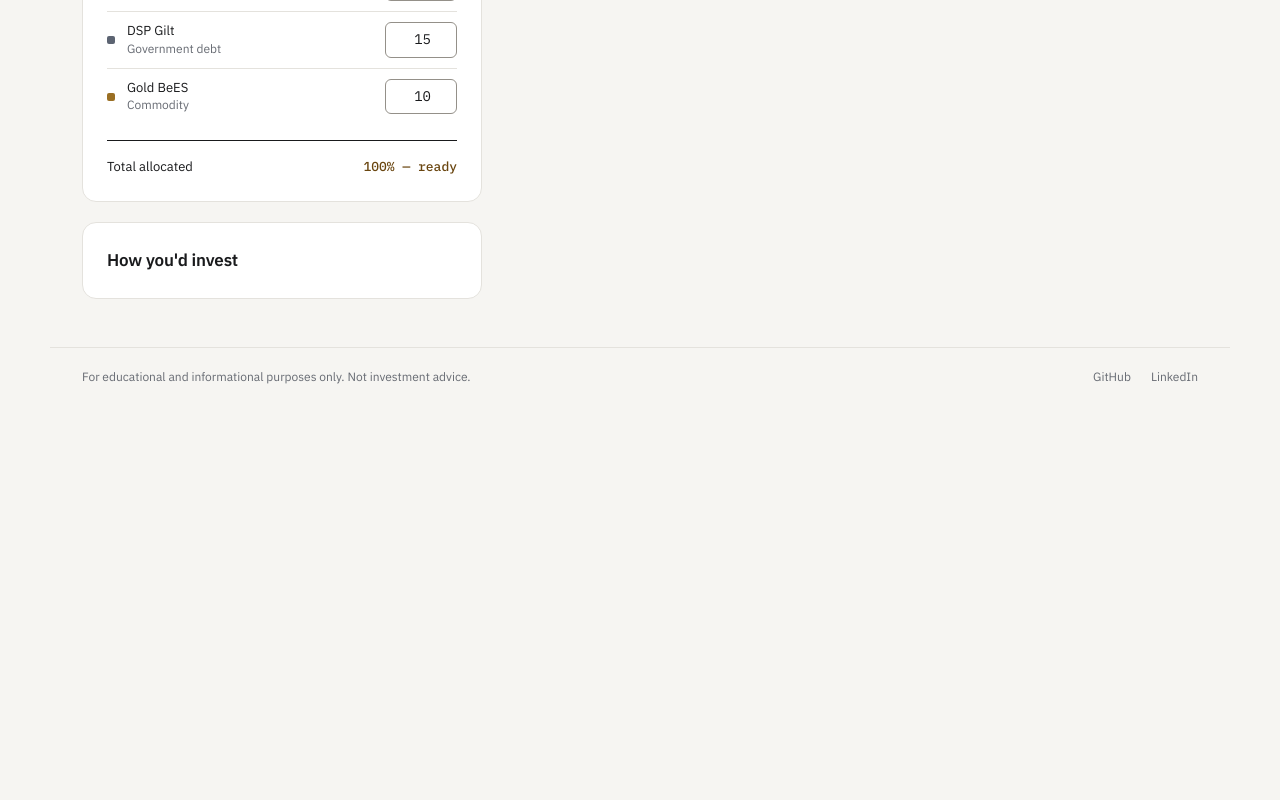
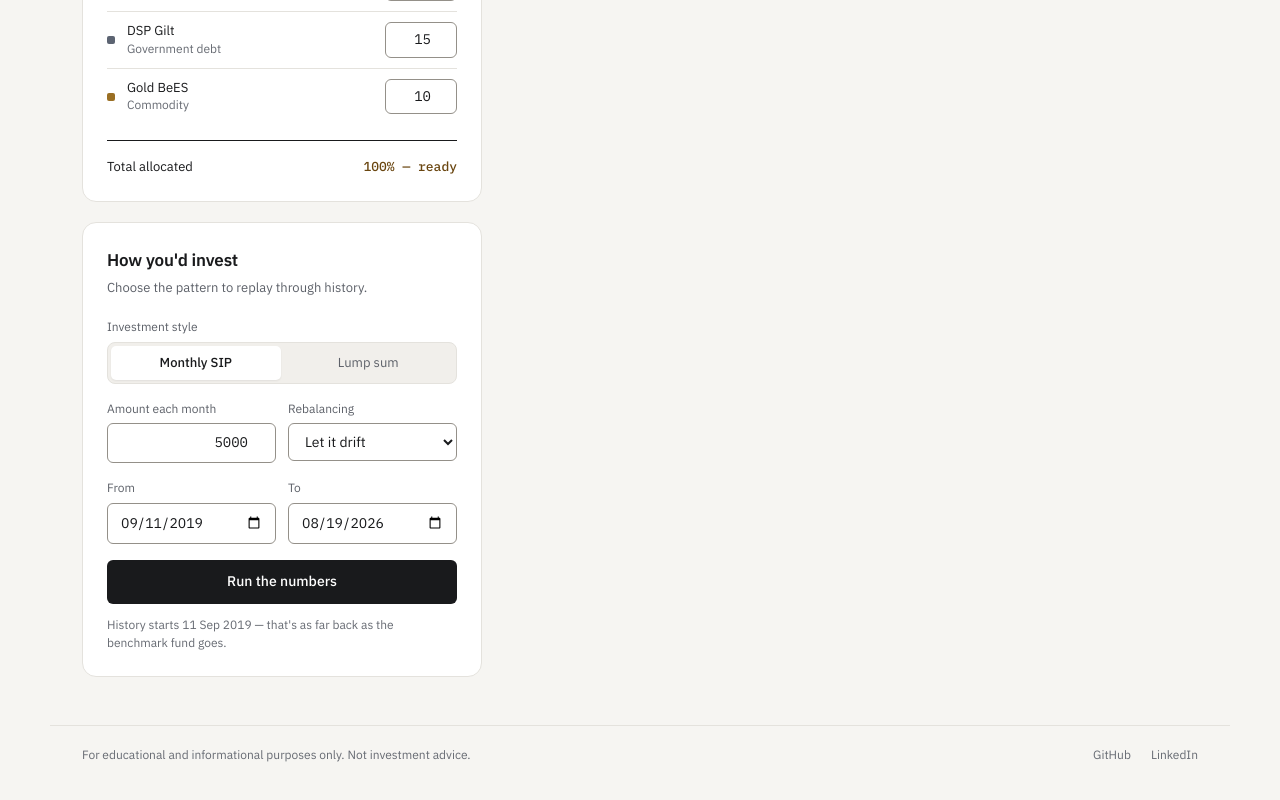
Before and after one commit to shubh0710/corpus, a React (Vite) app: page / in a window 1280 px wide. Shown: the part 488-1288 px from the top of the page. Before the commit the page ends 922 px from the top, so only its background shows below. Built offline with nearby package versions, Linux system fonts and the light colour scheme.

Commit message:
fest: Built the Card 2 fully reactive but no backend yet

```diff
--- a/src/App.jsx
+++ b/src/App.jsx
@@ -8,6 +8,10 @@ import Footer from "./components/Footer";
 import { FUNDS } from "./lib/funds";
 import "./App.css";
 
+// App is the top of the page. Every card is its own component in
+// /components, and App's job is to put them together and to hold the
+// data that more than one card needs (the shares and the plan).
+
 // The starting shares, built once as one object keyed by scheme code:
 // { 118778: 25, 118989: 15, ... }
 // It sits outside App() so it's built once, not on every re-render.
@@ -15,6 +19,18 @@ const initialShares = {};
 for (const fund of FUNDS) {
   initialShares[fund.schemeCode] = fund.defaultShare;
 }
+
+// The starting choices for the "How you'd invest" card.
+// SIP and lump sum each get their own amount, so flipping between the
+// two modes doesn't throw away what the person typed in the other one.
+const initialPlan = {
+  style: "sip",
+  sipAmount: 5000,
+  lumpsumAmount: 100000,
+  rebalancing: "let_it_drift",
+  from: "2019-09-11",
+  to: "2026-08-19"
+};
 
 function App() {
   // The one place that remembers every fund's share. It lives here in App
@@ -35,15 +51,36 @@ function App() {
     setShares({ ...shares, [schemeCode]: value });
   }
 
+  // Same idea as `shares`, but for the "How you'd invest" card.
+  // `plan` is what's chosen right now, `setPlan` is how we change it.
+  const [plan, setPlan] = useState(initialPlan);
+
+  // Any box in that card calls this. `field` says which one changed
+  // ("style", "sipAmount", "from"...) and `value` is what it changed to.
+  function handlePlanChange(field, value) {
+    setPlan({ ...plan, [field]: value });
+  }
+
+  // Runs when the form is submitted, which happens when someone clicks
+  // "Run the numbers" or presses Enter inside a box.
+  function handleSubmit(event) {
+    // Left alone, the browser would send the form off and reload the page,
+    // and everything typed so far would disappear. This stops that.
+    event.preventDefault();
+    console.log("shares:", shares);
+    console.log("plan:", plan);
+  }
+
   return (
     <>
       <Header />
       <main>
-        {/* Left column: the form cards */}
-        <form className="col">
+        {/* Left column: the form cards. onSubmit is what catches the button click */}
+        <form className="col" onSubmit={handleSubmit}>
           {/* Pass the shares down, plus the function a row calls to change one */}
           <BuildYourMix shares={shares} onShareChange={handleShareChange} />
-          <HowYoudInvest />
+          {/* Give the "How you'd invest" card the current plan so its boxes can show it, plus the function they call to change it */}
+          <HowYoudInvest plan={plan} onPlanChange={handlePlanChange} />
         </form>
 
         {/* Right column: the result cards */}
--- /dev/null
+++ b/src/components/HowYoudInvest.css
@@ -0,0 +1,81 @@
+.field-label {
+    display: block;
+    font-size: 12px;
+    color: var(--color-text-secondary);
+    margin-bottom: 5px;
+}
+
+.style-field {
+    margin-bottom: var(--space-4);
+}
+
+.seg {
+    display: flex;
+    gap: 3px;
+    padding: 3px;
+    background-color: var(--color-sunken);
+    border: 1px solid var(--color-border);
+    border-radius: var(--radius-md);
+}
+
+.radio-wrap {
+    position: relative;
+    flex: 1;
+}
+
+.radio-wrap input[type="radio"] {
+    position: absolute;
+    inset: 0;
+    opacity: 0;
+    cursor: pointer;
+}
+
+.radio-wrap label {
+    display: block;
+    text-align: center;
+    padding: 7px var(--space-2);
+    font-size: 13px;
+    color: var(--color-text-secondary);
+    border-radius: 5px;
+    cursor: pointer;
+    transition: background-color 0.18s, color 0.18s, box-shadow 0.18s;
+}
+
+.radio-wrap input[type="radio"]:checked+label {
+    background-color: var(--color-surface);
+    color: var(--color-text-primary);
+    font-weight: 500;
+    box-shadow: var(--shadow-lift);
+}
+
+/* the radio itself is invisible, so the ring goes on its label */
+.radio-wrap input[type="radio"]:focus-visible+label {
+    outline: 2px solid var(--color-brass);
+    outline-offset: 1px;
+}
+
+.field-row {
+    display: grid;
+    grid-template-columns: 1fr 1fr;
+    gap: var(--space-3);
+    margin-bottom: var(--space-4);
+}
+
+.field {
+    min-width: 0;
+}
+
+.btn-primary {
+    width: 100%;
+    padding: 11px;
+    font-size: 14px;
+    font-weight: 500;
+    border-radius: var(--radius-sm);
+    background-color: var(--color-text-primary);
+    color: var(--color-surface);
+    transition: opacity 0.15s;
+}
+
+.btn-primary:hover {
+    opacity: 0.87;
+}
--- a/src/components/HowYoudInvest.jsx
+++ b/src/components/HowYoudInvest.jsx
@@ -1,8 +1,98 @@
-export default function HowYoudInvest() {
+import "./HowYoudInvest.css";
+
+// The two investment styles, kept as data so the radio buttons can be
+// built with .map() instead of writing each one out by hand.
+// `value` is what gets saved in the plan, `label` is the text people see.
+const STYLE_OPTIONS = [
+    { value: "sip", label: "Monthly SIP" },
+    { value: "lumpsum", label: "Lump sum" }
+];
+
+// The dropdown's choices, kept as data the same way: `value` is what gets
+// saved in the plan, `label` is the text in the list. A third choice later
+// would just be one more line here.
+const REBALANCING_OPTIONS = [
+    { value: "let_it_drift", label: "Let it drift" },
+    { value: "rebalance_yearly", label: "Rebalance yearly" }
+];
+
+// This card doesn't remember anything itself. `plan` (what's chosen right
+// now) comes down from App, and `onPlanChange` is the function we call
+// to tell App that something changed.
+export default function HowYoudInvest({ plan, onPlanChange }) {
+    // SIP and lump sum each keep their own amount inside the plan. The amount
+    // box shows and edits whichever one matches the mode that's picked.
+    const amountKey = plan.style === "sip" ? "sipAmount" : "lumpsumAmount";
+
+    // The label above the amount box changes with the mode too.
+    const amountLabel = plan.style === "sip" ? "Amount each month" : "Amount to invest";
+
     return (
         <section className="panel">
+            {/* fieldset + legend groups the related boxes and gives screen readers a title for the group */}
             <fieldset>
                 <legend className="panel-title">How you'd invest</legend>
+                <p className="panel-subtitle">Choose the pattern to replay through history.</p>
+
+                <fieldset className="style-field">
+                    <legend className="field-label">Investment style</legend>
+                    <div className="seg">
+                        {/* One radio per style, made from STYLE_OPTIONS. `key` lets React tell
+                            the rows apart. Both radios share the same name, so the browser treats
+                            them as one group: only one can be picked, and the arrow keys move
+                            between them. `checked` is true only for the style that matches the
+                            plan, so the screen always follows the plan. Clicking one tells App
+                            the new style. */}
+                        {STYLE_OPTIONS.map(option => (
+                            <span className="radio-wrap" key={option.value}>
+                                <input type="radio" id={`style-${option.value}`} name="investment_style"
+                                    value={option.value} checked={plan.style === option.value}
+                                    onChange={event => onPlanChange("style", event.target.value)} />
+                                <label htmlFor={`style-${option.value}`}>{option.label}</label>
+                            </span>
+                        ))}
+                    </div>
+                </fieldset>
+
+                <div className="field-row">
+                    <div className="field">
+                        <label className="field-label" htmlFor="amount">{amountLabel}</label>
+                        {/* Typed text always arrives as a string, so we turn it into a number.
+                            An empty box stays empty, otherwise clearing it would leave a stray 0. */}
+                        <input className="num" type="number" id="amount" name="amount"
+                            value={plan[amountKey]}
+                            onChange={event => onPlanChange(amountKey, event.target.value === "" ? "" : Number(event.target.value))} />
+                    </div>
+                    <div className="field">
+                        <label className="field-label" htmlFor="rebalancing">Rebalancing</label>
+                        {/* On a dropdown, the chosen value goes on the <select> itself,
+                            not on the individual options. The options come from REBALANCING_OPTIONS. */}
+                        <select id="rebalancing" name="rebalancing" value={plan.rebalancing}
+                            onChange={event => onPlanChange("rebalancing", event.target.value)}>
+                            {REBALANCING_OPTIONS.map(option => (
+                                <option key={option.value} value={option.value}>{option.label}</option>
+                            ))}
+                        </select>
+                    </div>
+                </div>
+
+                <div className="field-row">
+                    <div className="field">
+                        <label className="field-label" htmlFor="from">From</label>
+                        <input type="date" id="from" name="from" value={plan.from}
+                            onChange={event => onPlanChange("from", event.target.value)} />
+                    </div>
+                    <div className="field">
+                        <label className="field-label" htmlFor="to">To</label>
+                        <input type="date" id="to" name="to" value={plan.to}
+                            onChange={event => onPlanChange("to", event.target.value)} />
+                    </div>
+                </div>
+
+                {/* type="submit" means clicking this (or pressing Enter in a box) submits the
+                    form, and App's handleSubmit catches it */}
+                <button type="submit" className="btn-primary">Run the numbers</button>
+                <p className="note">History starts 11 Sep 2019 — that's as far back as the benchmark fund goes.</p>
             </fieldset>
         </section>
     );
--- a/src/index.css
+++ b/src/index.css
@@ -191,6 +191,13 @@ select:focus {
   box-shadow: 0 0 0 3px rgba(154, 111, 36, 0.12);
 }
 
+.note {
+  font-size: 12px;
+  color: var(--color-text-muted);
+  margin-top: var(--space-3);
+  line-height: 1.5;
+}
+
 /* ==============================================================
    FUND COLOURS — used by the dots and the ribbon
    ============================================================== */
```
